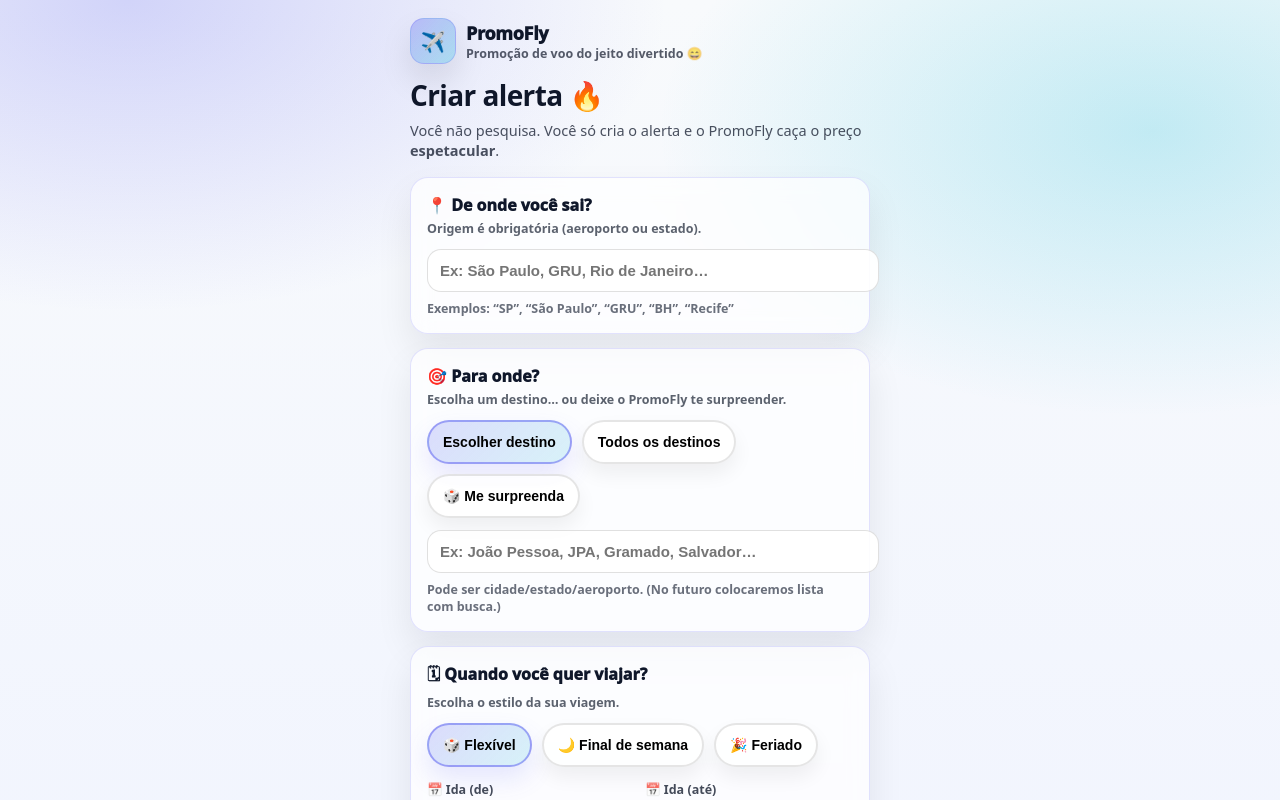
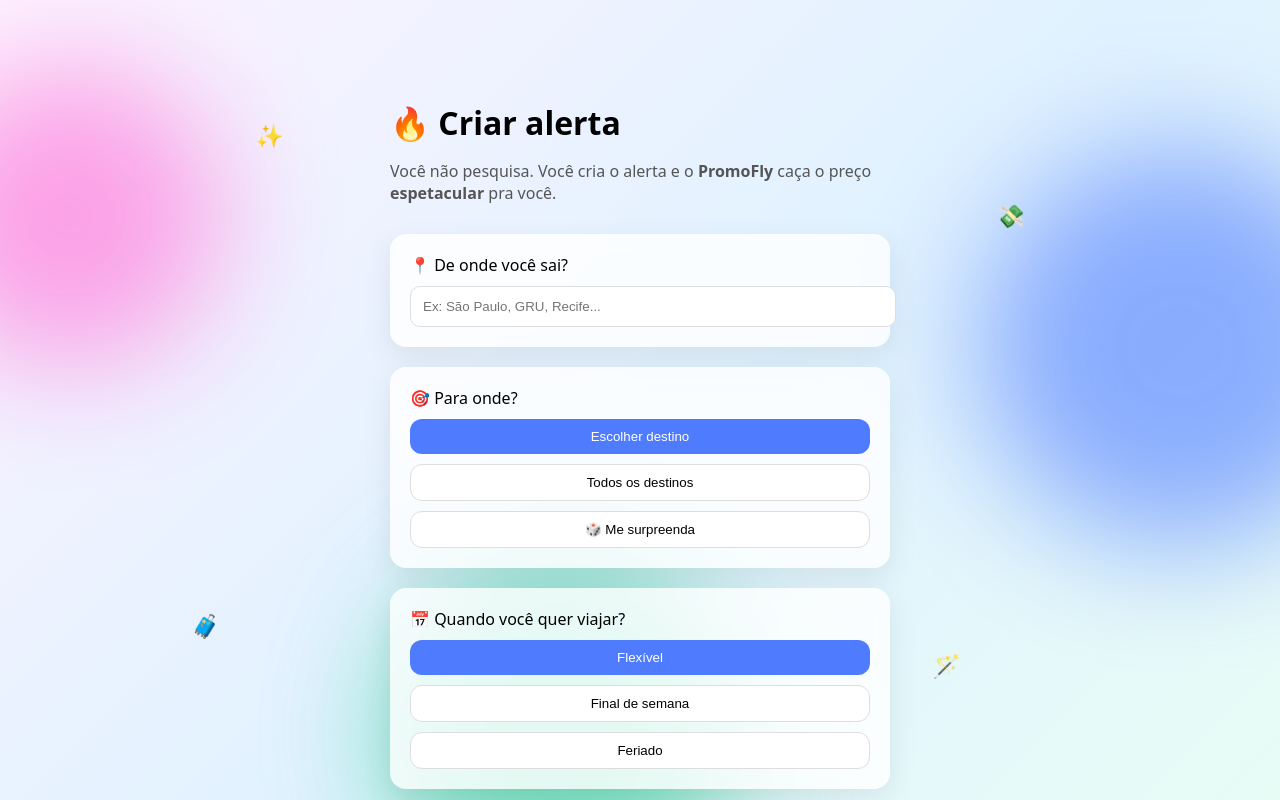
Before and after one commit to gianr134-sys/PromoFly, a Next.js app: page /alerta in a window 1280 px wide. Shown: the top 800 px of the page. Built offline with nearby package versions, Linux system fonts and the light colour scheme.

Commit message:
Refactor AlertaPage to CriarAlerta component

```diff
--- a/app/alerta/page.js
+++ b/app/alerta/page.js
@@ -1,514 +1,242 @@
 "use client";
 
-import { useMemo, useState } from "react";
+import { useState } from "react";
 
-export default function AlertaPage() {
-  const [origem, setOrigem] = useState("");
-  const [destinoModo, setDestinoModo] = useState("escolher"); // escolher | todos | surpresa
-  const [destino, setDestino] = useState("");
-  const [quando, setQuando] = useState("flexivel"); // flexivel | fds | feriado
-
-  const [flexIdaIni, setFlexIdaIni] = useState("");
-  const [flexIdaFim, setFlexIdaFim] = useState("");
-  const [flexVoltaIni, setFlexVoltaIni] = useState("");
-  const [flexVoltaFim, setFlexVoltaFim] = useState("");
-  const [duracaoMin, setDuracaoMin] = useState("");
-  const [duracaoMax, setDuracaoMax] = useState("");
-
-  const feriados = useMemo(
-    () => [
-      "Carnaval",
-      "Semana Santa",
-      "Tiradentes",
-      "Dia do Trabalhador",
-      "Corpus Christi",
-      "Independência",
-      "Nossa Senhora Aparecida",
-      "Finados",
-      "Proclamação da República",
-      "Natal",
-      "Réveillon",
-    ],
-    []
-  );
-
-  const [feriadoEscolhido, setFeriadoEscolhido] = useState(feriados[0]);
-  const [emendar, setEmendar] = useState("0"); // 0 | 1 | 2
-  const [flexDia, setFlexDia] = useState(false);
-
-  const podeCriar =
-    origem.trim().length >= 2 &&
-    (destinoModo !== "escolher" || destino.trim().length >= 2);
-
-  function criarAlerta() {
-    if (!podeCriar) return;
-
-    const payload = {
-      origem,
-      destinoModo,
-      destino: destinoModo === "escolher" ? destino : destinoModo,
-      quando,
-      detalhes:
-        quando === "flexivel"
-          ? {
-              ida: { de: flexIdaIni, ate: flexIdaFim },
-              volta: { de: flexVoltaIni, ate: flexVoltaFim },
-              duracao: { min: duracaoMin, max: duracaoMax },
-            }
-          : quando === "fds"
-          ? { tipo: "final_de_semana" }
-          : { feriado: feriadoEscolhido, emendar, flexDia },
-      criterio: "🔥 só espetacular (>=35% abaixo da média)",
-    };
-
-    alert(
-      "✅ Alerta criado!\n\n" +
-        "Origem: " +
-        payload.origem +
-        "\nDestino: " +
-        (destinoModo === "escolher" ? payload.destino : destinoModo) +
-        "\nModo: " +
-        payload.quando +
-        "\n\n(Próximo passo: salvar de verdade + ligar Amadeus)"
-    );
-  }
+export default function CriarAlerta() {
+  const [destino, setDestino] = useState("escolher");
+  const [quando, setQuando] = useState("flexivel");
 
   return (
-    <main style={styles.page}>
-      <div style={styles.shell}>
-        <Header />
-
-        <Card title="📍 De onde você sai?" subtitle="Origem é obrigatória (aeroporto ou estado).">
-          <input
-            value={origem}
-            onChange={(e) => setOrigem(e.target.value)}
-            placeholder="Ex: São Paulo, GRU, Rio de Janeiro…"
-            style={styles.input}
-          />
-          <Tip>Exemplos: “SP”, “São Paulo”, “GRU”, “BH”, “Recife”</Tip>
-        </Card>
-
-        <Card title="🎯 Para onde?" subtitle="Escolha um destino… ou deixe o PromoFly te surpreender.">
-          <Pills
-            value={destinoModo}
-            onChange={setDestinoModo}
-            items={[
-              { key: "escolher", label: "Escolher destino" },
-              { key: "todos", label: "Todos os destinos" },
-              { key: "surpresa", label: "🎲 Me surpreenda" },
-            ]}
-          />
-
-          {destinoModo === "escolher" ? (
-            <div style={{ marginTop: 12 }}>
-              <input
-                value={destino}
-                onChange={(e) => setDestino(e.target.value)}
-                placeholder="Ex: João Pessoa, JPA, Gramado, Salvador…"
-                style={styles.input}
-              />
-              <Tip>
-                Pode ser cidade/estado/aeroporto. (No futuro colocaremos lista com busca.)
-              </Tip>
-            </div>
-          ) : destinoModo === "surpresa" ? (
-            <FunBox>
-              🎲 <b>Me surpreenda</b> = o PromoFly procura a <b>melhor oportunidade</b> e te avisa só
-              quando for <b>🔥 espetacular</b>.
-            </FunBox>
-          ) : (
-            <FunBox>
-              🌎 <b>Todos os destinos</b> = você só escolhe a origem, e a gente caça as promoções
-              mais absurdas.
-            </FunBox>
-          )}
-        </Card>
-
-        <Card title="🗓 Quando você quer viajar?" subtitle="Escolha o estilo da sua viagem.">
-          <Pills
-            value={quando}
-            onChange={setQuando}
-            items={[
-              { key: "flexivel", label: "🎲 Flexível" },
-              { key: "fds", label: "🌙 Final de semana" },
-              { key: "feriado", label: "🎉 Feriado" },
-            ]}
-          />
-
-          {quando === "flexivel" && (
-            <div style={{ marginTop: 14 }}>
-              <div style={styles.grid2}>
-                <Field label="📅 Ida (de)">
-                  <input
-                    type="date"
-                    value={flexIdaIni}
-                    onChange={(e) => setFlexIdaIni(e.target.value)}
-                    style={styles.input}
-                  />
-                </Field>
-                <Field label="📅 Ida (até)">
-                  <input
-                    type="date"
-                    value={flexIdaFim}
-                    onChange={(e) => setFlexIdaFim(e.target.value)}
-                    style={styles.input}
-                  />
-                </Field>
-                <Field label="↩️ Volta (de)">
-                  <input
-                    type="date"
-                    value={flexVoltaIni}
-                    onChange={(e) => setFlexVoltaIni(e.target.value)}
-                    style={styles.input}
-                  />
-                </Field>
-                <Field label="↩️ Volta (até)">
-                  <input
-                    type="date"
-                    value={flexVoltaFim}
-                    onChange={(e) => setFlexVoltaFim(e.target.value)}
-                    style={styles.input}
-                  />
-                </Field>
+    <>
+      <div className="pf-bg">
+        <span className="blob blob1" />
+        <span className="blob blob2" />
+        <span className="blob blob3" />
+        <span className="spark s1">✨</span>
+        <span className="spark s2">💸</span>
+        <span className="spark s3">🧳</span>
+        <span className="spark s4">🪄</span>
       </div>
 
-              <div style={{ marginTop: 10 }}>
-                <div style={styles.grid2}>
-                  <Field label="⏳ Duração mín (dias)">
-                    <input
-                      inputMode="numeric"
-                      value={duracaoMin}
-                      onChange={(e) => setDuracaoMin(e.target.value)}
-                      placeholder="Ex: 3"
-                      style={styles.input}
-                    />
-                  </Field>
-                  <Field label="⏳ Duração máx (dias)">
-                    <input
-                      inputMode="numeric"
-                      value={duracaoMax}
-                      onChange={(e) => setDuracaoMax(e.target.value)}
-                      placeholder="Ex: 10"
-                      style={styles.input}
-                    />
-                  </Field>
-                </div>
-                <Tip>Deixe em branco se quiser “qualquer duração”.</Tip>
-              </div>
-            </div>
-          )}
+      <div className="container">
+        <h1>🔥 Criar alerta</h1>
+        <p>
+          Você não pesquisa. Você cria o alerta e o <b>PromoFly</b> caça o preço
+          <b> espetacular</b> pra você.
+        </p>
 
-          {quando === "fds" && (
-            <FunBox>
-              🌙 <b>Final de semana</b> = a gente prioriza idas na sexta/sábado e volta no domingo/segunda,
-              buscando o preço mais absurdo.
-            </FunBox>
-          )}
-
-          {quando === "feriado" && (
-            <div style={{ marginTop: 14 }}>
-              <Field label="🎉 Qual feriado?">
-                <select
-                  value={feriadoEscolhido}
-                  onChange={(e) => setFeriadoEscolhido(e.target.value)}
-                  style={styles.select}
-                >
-                  {feriados.map((f) => (
-                    <option key={f} value={f}>
-                      {f}
-                    </option>
-                  ))}
-                </select>
-              </Field>
-
-              <div style={{ marginTop: 10 }}>
-                <Field label="🧩 Emendar quantos dias?">
-                  <Pills
-                    value={emendar}
-                    onChange={setEmendar}
-                    items={[
-                      { key: "0", label: "0" },
-                      { key: "1", label: "+1" },
-                      { key: "2", label: "+2" },
-                    ]}
-                    compact
-                  />
-                </Field>
+        <div className="card">
+          <label>📍 De onde você sai?</label>
+          <input placeholder="Ex: São Paulo, GRU, Recife..." />
         </div>
 
-              <label style={styles.switchRow}>
-                <input
-                  type="checkbox"
-                  checked={flexDia}
-                  onChange={(e) => setFlexDia(e.target.checked)}
-                />
-                <span>
-                  Aceito viajar <b>1 dia antes/depois</b>
-                </span>
-              </label>
+        <div className="card">
+          <label>🎯 Para onde?</label>
+          <div className="options">
+            <button
+              className={destino === "escolher" ? "active" : ""}
+              onClick={() => setDestino("escolher")}
+            >
+              Escolher destino
+            </button>
 
-              <Tip>Isso aumenta muito as chances de achar uma promo 🔥 sem perder o feriado.</Tip>
-            </div>
-          )}
-        </Card>
+            <button
+              className={destino === "todos" ? "active" : ""}
+              onClick={() => setDestino("todos")}
+            >
+              Todos os destinos
+            </button>
 
-        <div style={styles.criteria}>
-          <div style={styles.criteriaBadge}>🔥 Critério</div>
-          <div style={styles.criteriaText}>
-            Você será avisado <b>apenas</b> quando o preço estiver <b>35% ou mais abaixo da média</b>.
-            <div style={{ marginTop: 6, opacity: 0.85 }}>
-              (Sem spam. Só pancada.)
-            </div>
+            <button
+              className={destino === "surpresa" ? "active" : ""}
+              onClick={() => setDestino("surpresa")}
+            >
+              🎲 Me surpreenda
+            </button>
           </div>
         </div>
 
+        <div className="card">
+          <label>📅 Quando você quer viajar?</label>
+          <div className="options">
             <button
-          onClick={criarAlerta}
-          disabled={!podeCriar}
-          style={{
-            ...styles.cta,
-            opacity: podeCriar ? 1 : 0.55,
-            transform: podeCriar ? "translateY(0)" : "translateY(0)",
-          }}
+              className={quando === "flexivel" ? "active" : ""}
+              onClick={() => setQuando("flexivel")}
             >
-          Criar alerta 🚀
+              Flexível
             </button>
 
-        <div style={styles.footerNote}>
-          Próximo passo: salvar alertas de verdade + ligar o Amadeus pra buscar preços reais.
-        </div>
-      </div>
-    </main>
-  );
-}
+            <button
+              className={quando === "fds" ? "active" : ""}
+              onClick={() => setQuando("fds")}
+            >
+              Final de semana
+            </button>
 
-function Header() {
-  return (
-    <div style={{ marginBottom: 16 }}>
-      <div style={styles.brandRow}>
-        <div style={styles.logo}>✈️</div>
-        <div>
-          <div style={styles.brand}>PromoFly</div>
-          <div style={styles.tagline}>Promoção de voo do jeito divertido 😄</div>
+            <button
+              className={quando === "feriado" ? "active" : ""}
+              onClick={() => setQuando("feriado")}
+            >
+              Feriado
+            </button>
           </div>
         </div>
 
-      <h1 style={styles.h1}>Criar alerta 🔥</h1>
-      <p style={styles.p}>
-        Você não pesquisa. Você só cria o alerta e o PromoFly caça o preço <b>espetacular</b>.
-      </p>
+        <div className="criterio">
+          🔥 Você será avisado apenas quando o preço estiver
+          <b> 35% ou mais abaixo da média.</b>
         </div>
+
+        <button className="cta">🚀 Criar alerta</button>
+      </div>
+
+      <style jsx global>{`
+        body {
+          margin: 0;
+          font-family: -apple-system, BlinkMacSystemFont, sans-serif;
+          background: linear-gradient(135deg, #fdf2ff, #e0f2ff, #eafff4);
+        }
+
+        .pf-bg {
+          position: fixed;
+          inset: 0;
+          overflow: hidden;
+          z-index: 0;
+        }
+
+        .blob {
+          position: absolute;
+          border-radius: 50%;
+          filter: blur(60px);
+          opacity: 0.6;
+          animation: float 8s ease-in-out infinite;
+        }
+
+        .blob1 {
+          width: 300px;
+          height: 300px;
+          background: #ff6bd6;
+          top: 10%;
+          left: -80px;
+        }
+
+        .blob2 {
+          width: 400px;
+          height: 400px;
+          background: #4f7cff;
+          top: 20%;
+          right: -100px;
+        }
+
+        .blob3 {
+          width: 350px;
+          height: 350px;
+          background: #34d399;
+          bottom: -120px;
+          left: 30%;
+        }
+
+        .spark {
+          position: absolute;
+          font-size: 22px;
+          animation: pop 3s ease-in-out infinite;
+        }
+
+        .s1 { top: 15%; left: 20%; }
+        .s2 { top: 25%; right: 20%; }
+        .s3 { bottom: 20%; left: 15%; }
+        .s4 { bottom: 15%; right: 25%; }
+
+        @keyframes float {
+          0%,100% { transform: translateY(0); }
+          50% { transform: translateY(-20px); }
+        }
+
+        @keyframes pop {
+          0%,100% { transform: scale(1); }
+          50% { transform: scale(1.2); }
+        }
+
+        .container {
+          position: relative;
+          z-index: 1;
+          max-width: 500px;
+          margin: 60px auto;
+          padding: 20px;
+        }
+
+        h1 {
+          font-size: 32px;
+          margin-bottom: 10px;
+        }
+
+        p {
+          color: #555;
+          margin-bottom: 30px;
+        }
+
+        .card {
+          background: rgba(255,255,255,0.8);
+          backdrop-filter: blur(10px);
+          padding: 20px;
+          border-radius: 16px;
+          margin-bottom: 20px;
+          box-shadow: 0 10px 30px rgba(0,0,0,0.08);
+        }
+
+        input {
+          width: 100%;
+          padding: 12px;
+          border-radius: 10px;
+          border: 1px solid #ddd;
+          margin-top: 10px;
+        }
+
+        .options {
+          display: flex;
+          flex-direction: column;
+          gap: 10px;
+          margin-top: 10px;
+        }
+
+        .options button {
+          padding: 10px;
+          border-radius: 12px;
+          border: 1px solid #ddd;
+          background: white;
+          cursor: pointer;
+        }
+
+        .options button.active {
+          background: #4f7cff;
+          color: white;
+          border: none;
+        }
+
+        .criterio {
+          background: #fff3e6;
+          padding: 15px;
+          border-radius: 14px;
+          margin-bottom: 20px;
+          font-size: 14px;
+        }
+
+        .cta {
+          width: 100%;
+          padding: 14px;
+          border-radius: 14px;
+          border: none;
+          background: linear-gradient(90deg, #4f7cff, #ff6bd6);
+          color: white;
+          font-size: 16px;
+          cursor: pointer;
+          transition: transform 0.2s ease;
+        }
+
+        .cta:hover {
+          transform: scale(1.03);
+        }
+      `}</style>
+    </>
   );
 }
-
-function Card({ title, subtitle, children }) {
-  return (
-    <section style={styles.card}>
-      <div style={styles.cardTop}>
-        <div style={styles.cardTitle}>{title}</div>
-        <div style={styles.cardSub}>{subtitle}</div>
-      </div>
-      {children}
-    </section>
-  );
-}
-
-function Field({ label, children }) {
-  return (
-    <div style={{ marginBottom: 10 }}>
-      <div style={styles.fieldLabel}>{label}</div>
-      {children}
-    </div>
-  );
-}
-
-function Tip({ children }) {
-  return <div style={styles.tip}>{children}</div>;
-}
-
-function FunBox({ children }) {
-  return <div style={styles.funBox}>{children}</div>;
-}
-
-function Pills({ value, onChange, items, compact }) {
-  return (
-    <div style={{ display: "flex", gap: 10, flexWrap: "wrap" }}>
-      {items.map((it) => {
-        const active = value === it.key;
-        return (
-          <button
-            key={it.key}
-            type="button"
-            onClick={() => onChange(it.key)}
-            style={{
-              ...styles.pill,
-              padding: compact ? "10px 12px" : "12px 14px",
-              borderColor: active ? "rgba(99,102,241,0.55)" : "rgba(0,0,0,0.10)",
-              background: active
-                ? "linear-gradient(135deg, rgba(99,102,241,0.22), rgba(6,182,212,0.15))"
-                : "rgba(255,255,255,0.75)",
-              boxShadow: active ? "0 12px 24px rgba(99,102,241,0.15)" : "0 10px 20px rgba(2,6,23,0.06)",
-              fontWeight: active ? 900 : 800,
-            }}
-          >
-            {it.label}
-          </button>
-        );
-      })}
-    </div>
-  );
-}
-
-const styles = {
-  page: {
-    minHeight: "100vh",
-    padding: 18,
-    fontFamily: "system-ui",
-    background:
-      "radial-gradient(900px 520px at 10% 0%, rgba(99,102,241,0.26), transparent 60%)," +
-      "radial-gradient(900px 520px at 90% 10%, rgba(6,182,212,0.22), transparent 55%)," +
-      "linear-gradient(180deg, #f8fafc, #eef2ff)",
-  },
-  shell: {
-    maxWidth: 460,
-    margin: "0 auto",
-  },
-  brandRow: {
-    display: "flex",
-    alignItems: "center",
-    gap: 10,
-    marginBottom: 12,
-  },
-  logo: {
-    width: 44,
-    height: 44,
-    borderRadius: 14,
-    display: "grid",
-    placeItems: "center",
-    background: "linear-gradient(135deg, rgba(99,102,241,0.35), rgba(6,182,212,0.28))",
-    border: "1px solid rgba(99,102,241,0.25)",
-    boxShadow: "0 16px 32px rgba(2,6,23,0.10)",
-    fontSize: 20,
-  },
-  brand: { fontWeight: 1000, letterSpacing: -0.3, fontSize: 18, color: "#0f172a" },
-  tagline: { fontSize: 12.5, color: "rgba(15,23,42,0.70)", fontWeight: 700 },
-  h1: { fontSize: 28, margin: "6px 0 6px", letterSpacing: -0.6, color: "#0f172a" },
-  p: { margin: 0, color: "rgba(15,23,42,0.75)", fontSize: 14.5, lineHeight: 1.4 },
-
-  card: {
-    background: "rgba(255,255,255,0.72)",
-    borderRadius: 18,
-    padding: 16,
-    marginBottom: 14,
-    border: "1px solid rgba(99,102,241,0.18)",
-    boxShadow: "0 18px 36px rgba(2,6,23,0.08)",
-    backdropFilter: "blur(10px)",
-  },
-  cardTop: { marginBottom: 12 },
-  cardTitle: { fontWeight: 1000, fontSize: 16, color: "#0f172a" },
-  cardSub: { fontSize: 12.5, color: "rgba(15,23,42,0.68)", marginTop: 4, fontWeight: 700 },
-
-  fieldLabel: { fontSize: 12.5, color: "rgba(15,23,42,0.78)", marginBottom: 6, fontWeight: 900 },
-
-  input: {
-    width: "100%",
-    padding: 12,
-    borderRadius: 14,
-    border: "1px solid rgba(0,0,0,0.12)",
-    background: "rgba(255,255,255,0.92)",
-    outline: "none",
-    fontSize: 15,
-    fontWeight: 700,
-    color: "#0f172a",
-  },
-  select: {
-    width: "100%",
-    padding: 12,
-    borderRadius: 14,
-    border: "1px solid rgba(0,0,0,0.12)",
-    background: "rgba(255,255,255,0.92)",
-    outline: "none",
-    fontSize: 15,
-    fontWeight: 800,
-    color: "#0f172a",
-  },
-  pill: {
-    borderRadius: 999,
-    border: "2px solid rgba(0,0,0,0.10)",
-    cursor: "pointer",
-    fontSize: 14,
-  },
-  grid2: {
-    display: "grid",
-    gridTemplateColumns: "1fr 1fr",
-    gap: 10,
-  },
-  tip: {
-    marginTop: 8,
-    fontSize: 12.5,
-    color: "rgba(15,23,42,0.62)",
-    fontWeight: 700,
-  },
-  funBox: {
-    marginTop: 12,
-    padding: 12,
-    borderRadius: 16,
-    background: "linear-gradient(135deg, rgba(99,102,241,0.14), rgba(6,182,212,0.10))",
-    border: "1px solid rgba(99,102,241,0.22)",
-    color: "rgba(15,23,42,0.88)",
-    fontWeight: 750,
-    lineHeight: 1.35,
-  },
-  switchRow: {
-    display: "flex",
-    gap: 10,
-    alignItems: "center",
-    marginTop: 12,
-    fontWeight: 800,
-    color: "rgba(15,23,42,0.82)",
-  },
-
-  criteria: {
-    display: "flex",
-    gap: 12,
-    alignItems: "stretch",
-    padding: 14,
-    borderRadius: 18,
-    background: "linear-gradient(135deg, rgba(255,199,0,0.16), rgba(255,120,0,0.10))",
-    border: "1px solid rgba(255,140,0,0.30)",
-    boxShadow: "0 14px 28px rgba(255,140,0,0.10)",
-    marginBottom: 14,
-  },
-  criteriaBadge: {
-    minWidth: 92,
-    display: "grid",
-    placeItems: "center",
-    borderRadius: 14,
-    background: "rgba(255,255,255,0.70)",
-    border: "1px solid rgba(255,140,0,0.25)",
-    fontWeight: 1000,
-    color: "#7c2d12",
-  },
-  criteriaText: { fontSize: 13.5, fontWeight: 800, color: "rgba(15,23,42,0.88)" },
-
-  cta: {
-    width: "100%",
-    padding: 16,
-    borderRadius: 18,
-    border: "none",
-    background: "linear-gradient(90deg, #6366f1, #06b6d4)",
-    color: "#fff",
-    fontSize: 17,
-    fontWeight: 1000,
-    letterSpacing: 0.2,
-    boxShadow: "0 20px 34px rgba(99,102,241,0.22)",
-    cursor: "pointer",
-  },
-  footerNote: {
-    marginTop: 10,
-    textAlign: "center",
-    fontSize: 12.5,
-    color: "rgba(15,23,42,0.62)",
-    fontWeight: 700,
-  },
-};
```
Lines whose indentation alone changed are shown as unchanged.
